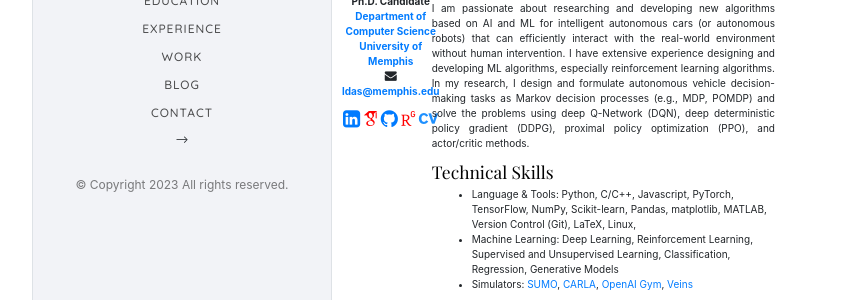
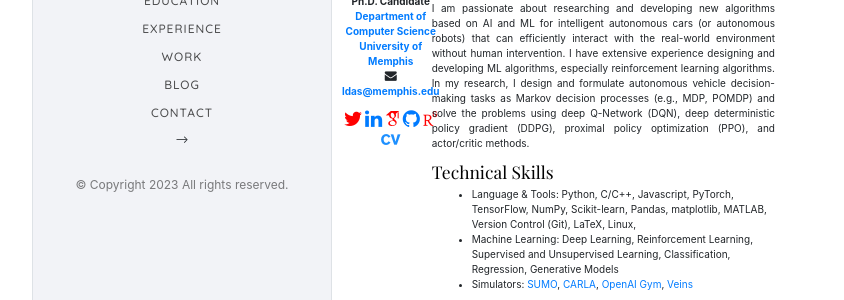
Before and after one commit to lokesh-c-das/lokesh-c-das.github.io, a Jekyll site: the page built from index.md, in a window 1280 px wide. Shown: the part 185-485 px from the top of the page, without its empty margins (224-1068 px from the left). Built offline with Jekyll 4.4.1, drawn with Linux system fonts in a browser that asks for light colours; some web fonts are replaced.

Commit message:
code updated

```diff
--- a/_layouts/default.html
+++ b/_layouts/default.html
@@ -110,7 +110,8 @@ Copyright <script>document.write(new Date().getFullYear());</script> All rights
                   </p>
                 </span>
                 <span class="icon">
-                  <a href="https://www.linkedin.com/in/ldas/" target="_blank" ><i class="fa fa-linkedin-square" style="font-size:20px"></i> </a>
+                  <a href="https://twitter.com/ldas_cse" target="_blank" ><i class="fa fa-twitter" style="font-size:20px; color:red;"></i> </a>
+                  <a href="https://www.linkedin.com/in/ldas/" target="_blank" ><i class="fa fa-linkedin" style="font-size:20px"></i> </a>
                   <a href="https://scholar.google.com/citations?user=72vb6msAAAAJ&hl=en" target="_blank" ><i class="ai ai-google-scholar" style="color:red;font-size: 20px;"></i></i> </a>
                   <a href="https://github.com/lokesh-c-das" target="_blank"><i class="fa fa-github" style="font-size:20px"></i> </a>
                   <a href="https://www.researchgate.net/profile/Lokesh-Chandra-Das" target="_blank"><i class="ai ai-researchgate" style="font-size:20px;color:red;"></i></a>
```
